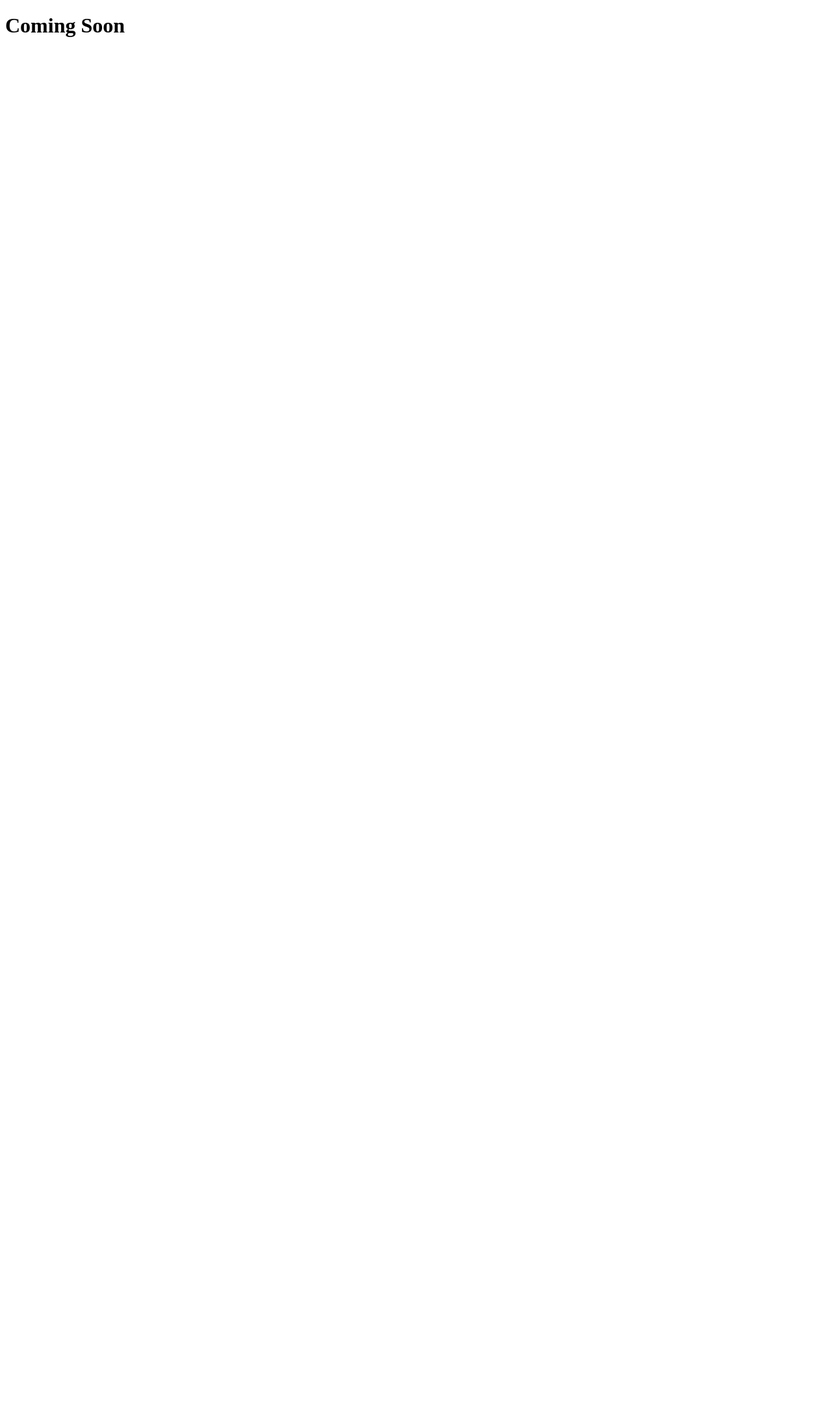
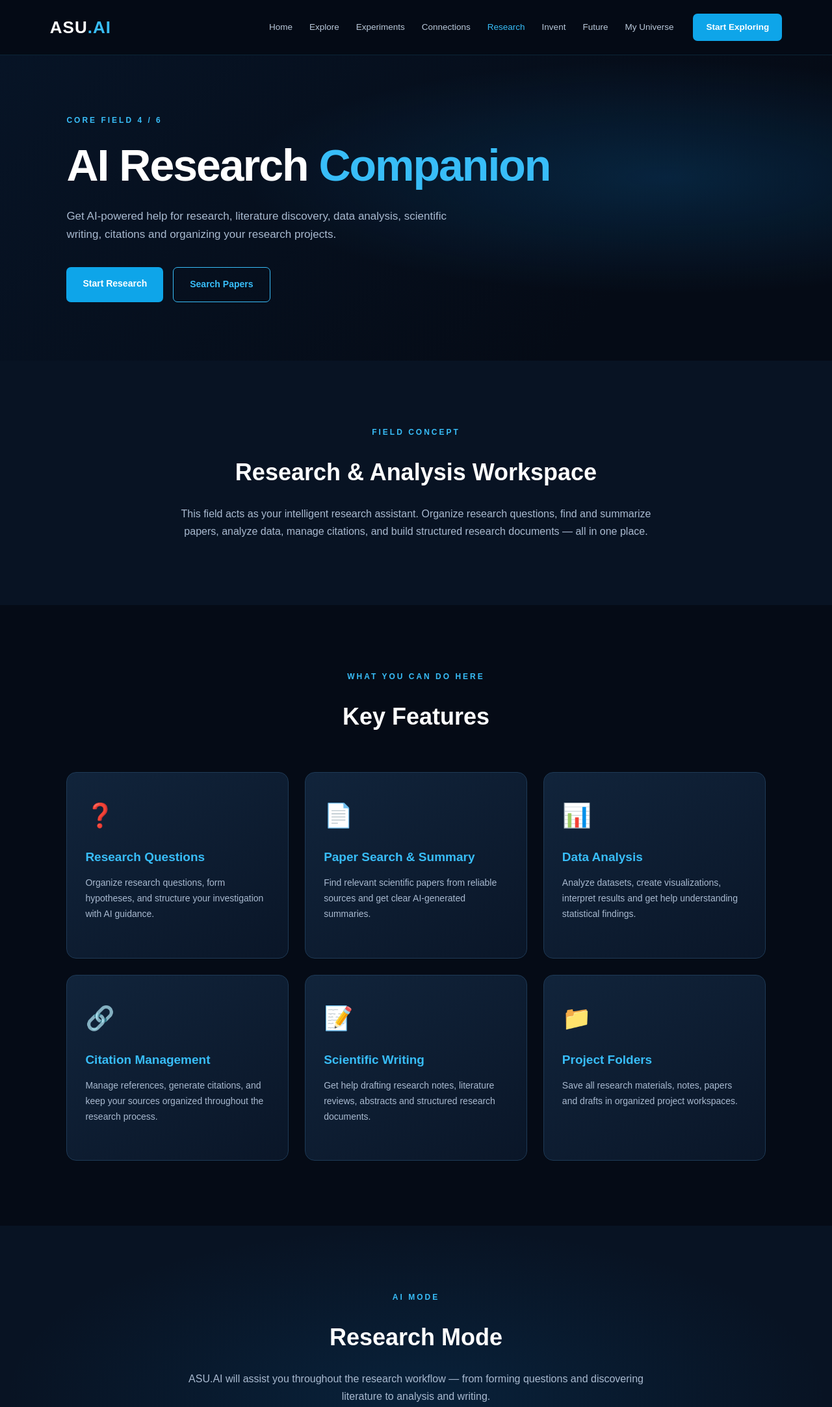
Before and after one commit to 521workspace2009-code/ASU.AI, a plain HTML site: page research.html in a window 1280 px wide. Shown: the top 2165 px of the page at 65% size. Before the commit the page ends 800 px from the top, so only its background shows below. Drawn offline with Linux system fonts and the light colour scheme.

Commit message:
Update research.html

```diff
--- a/research.html
+++ b/research.html
@@ -3,9 +3,127 @@
 <head>
     <meta charset="UTF-8">
     <meta name="viewport" content="width=device-width, initial-scale=1.0">
-    <title>ASU.AI</title>
+    <title>AI Research Companion | ASU.AI</title>
+    <link rel="stylesheet" href="style.css">
 </head>
 <body>
-    <h1>Coming Soon</h1>
+
+    <!-- Header -->
+    <header>
+        <a href="index.html" class="logo">ASU<span>.AI</span></a>
+
+        <nav>
+            <a href="index.html">Home</a>
+            <a href="unknown.html">Explore</a>
+            <a href="experiments.html">Experiments</a>
+            <a href="connections.html">Connections</a>
+            <a href="research.html" class="active">Research</a>
+            <a href="inventions.html">Invent</a>
+            <a href="future.html">Future</a>
+            <a href="my-universe.html">My Universe</a>
+            <a href="#" class="nav-button">Start Exploring</a>
+        </nav>
+    </header>
+
+    <!-- Hero Section -->
+    <section class="hero" style="min-height: 420px; padding: 90px 8%;">
+        <div class="hero-content">
+            <div class="hero-label">CORE FIELD 4 / 6</div>
+            <h1>AI Research <span>Companion</span></h1>
+            <p class="hero-description">
+                Get AI-powered help for research, literature discovery, data analysis,
+                scientific writing, citations and organizing your research projects.
+            </p>
+            <div class="hero-buttons">
+                <a href="#" class="primary-button">Start Research</a>
+                <a href="#" class="secondary-button">Search Papers</a>
+            </div>
+        </div>
+    </section>
+
+    <!-- Field Description -->
+    <section class="introduction">
+        <div class="section-label">FIELD CONCEPT</div>
+        <h2>Research & Analysis Workspace</h2>
+        <p>
+            This field acts as your intelligent research assistant.
+            Organize research questions, find and summarize papers, analyze data,
+            manage citations, and build structured research documents — all in one place.
+        </p>
+    </section>
+
+    <!-- What You Can Do -->
+    <section class="fields">
+        <div class="section-heading">
+            <div class="section-label">WHAT YOU CAN DO HERE</div>
+            <h2>Key Features</h2>
+        </div>
+
+        <div class="field-container">
+            <div class="field-card">
+                <div class="field-icon">❓</div>
+                <h3>Research Questions</h3>
+                <p>Organize research questions, form hypotheses, and structure your investigation with AI guidance.</p>
+            </div>
+
+            <div class="field-card">
+                <div class="field-icon">📄</div>
+                <h3>Paper Search & Summary</h3>
+                <p>Find relevant scientific papers from reliable sources and get clear AI-generated summaries.</p>
+            </div>
+
+            <div class="field-card">
+                <div class="field-icon">📊</div>
+                <h3>Data Analysis</h3>
+                <p>Analyze datasets, create visualizations, interpret results and get help understanding statistical findings.</p>
+            </div>
+
+            <div class="field-card">
+                <div class="field-icon">🔗</div>
+                <h3>Citation Management</h3>
+                <p>Manage references, generate citations, and keep your sources organized throughout the research process.</p>
+            </div>
+
+            <div class="field-card">
+                <div class="field-icon">📝</div>
+                <h3>Scientific Writing</h3>
+                <p>Get help drafting research notes, literature reviews, abstracts and structured research documents.</p>
+            </div>
+
+            <div class="field-card">
+                <div class="field-icon">📁</div>
+                <h3>Project Folders</h3>
+                <p>Save all research materials, notes, papers and drafts in organized project workspaces.</p>
+            </div>
+        </div>
+    </section>
+
+    <!-- AI Mode -->
+    <section class="ai-section">
+        <div class="section-label">AI MODE</div>
+        <h2>Research Mode</h2>
+        <p>
+            ASU.AI will assist you throughout the research workflow —
+            from forming questions and discovering literature to analysis and writing.
+        </p>
+
+        <div class="ai-modes">
+            <div class="ai-mode">Literature Discovery</div>
+            <div class="ai-mode">Summarization</div>
+            <div class="ai-mode">Data Analysis</div>
+            <div class="ai-mode">Citation Help</div>
+        </div>
+
+        <p class="coming-soon">COMING SOON IN PHASE 1</p>
+    </section>
+
+    <!-- Footer -->
+    <footer>
+        <div class="footer-logo">ASU<span>.AI</span></div>
+        <p>AI-powered science exploration, research and innovation.</p>
+        <p>A ProtiQ Labs initiative</p>
+        <p class="copyright">© 2026 ASU.AI — Explore. Experiment. Discover.</p>
+    </footer>
+
 </body>
 </html>
```
